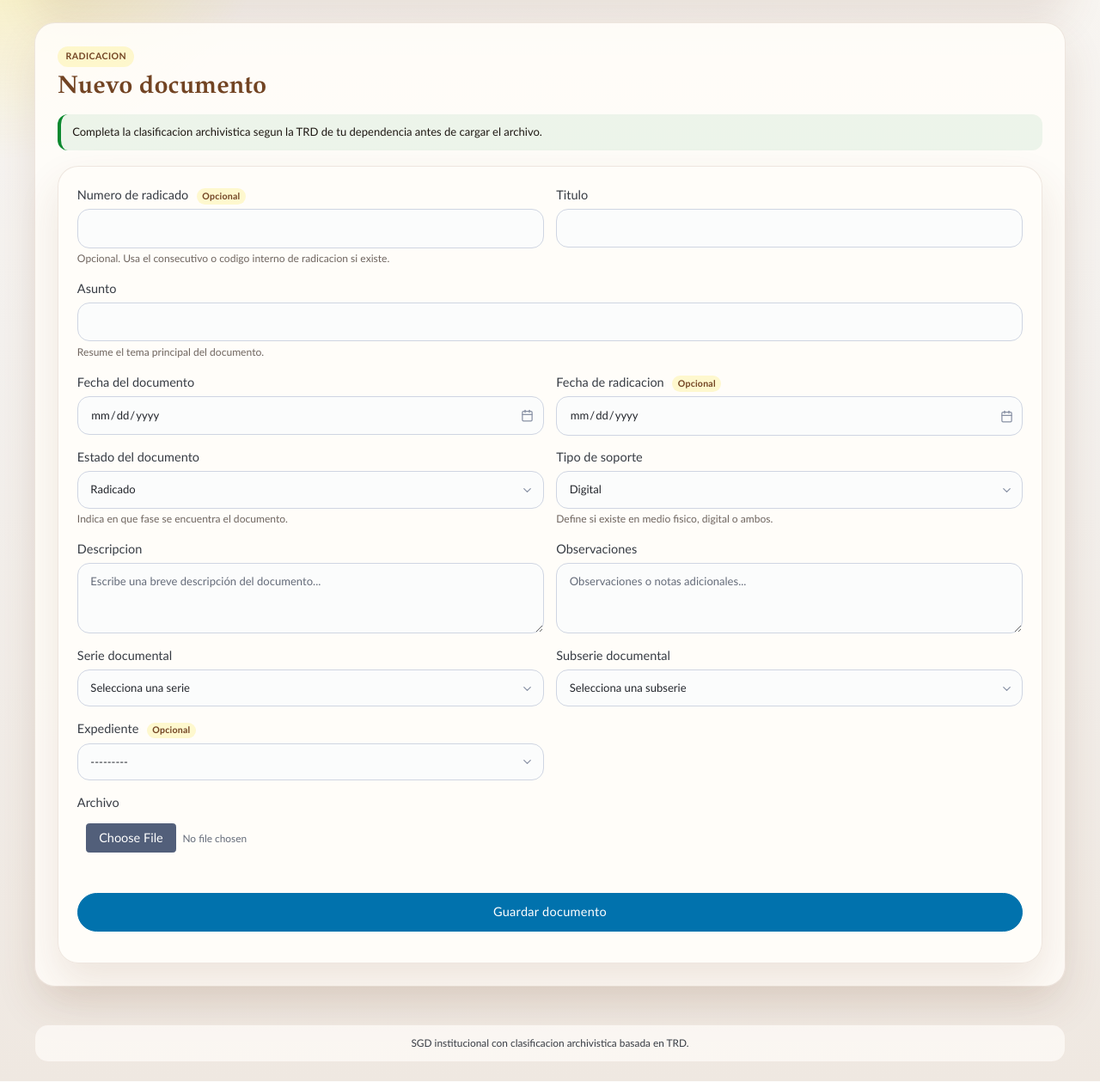
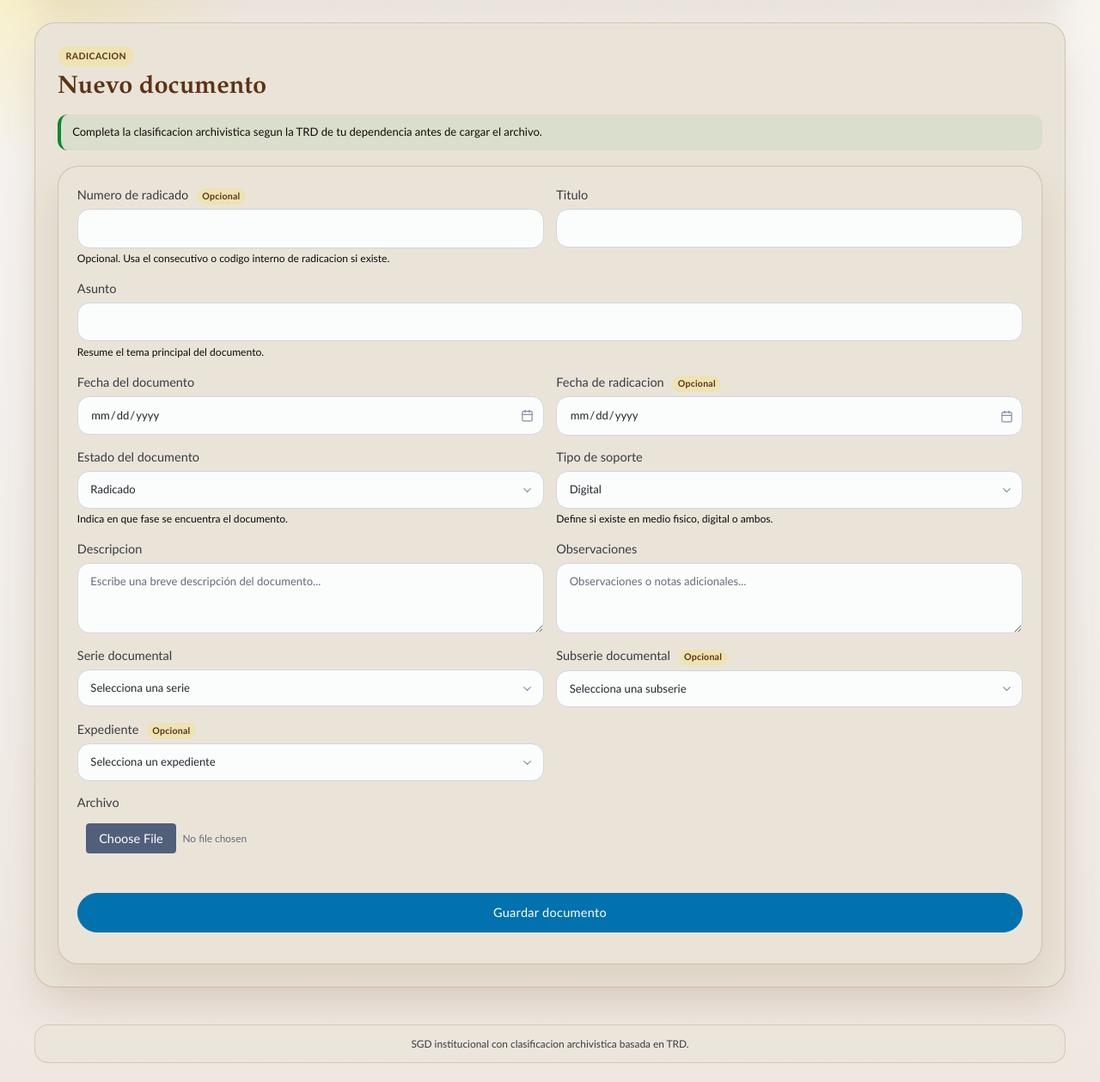
Before and after one commit to diegofc17/SDG, a Django app: page /documentos/nuevo/ in a window 1280 px wide. Shown: the part 133-1392 px from the top of the page at 86% size. Run offline with Django 5.2, Linux system fonts and the light colour scheme; the visitor is signed in with stand-in values (Sample User, id 1); data comes from the database, SQL or seed files in the repository; data that the repository does not hold is empty; some libraries are stand-ins or nearby versions.

Commit message:
se realizaron correcciones en el modulo de busqueda

```diff
--- a/apps/documents/forms.py
+++ b/apps/documents/forms.py
@@ -34,17 +34,29 @@ class DocumentForm(forms.ModelForm):
 
         if self.instance.pk:
             self.fields["subserie"].queryset = SubserieDocumental.objects.filter(serie=self.instance.serie)
+            self.fields["expediente"].queryset = Expediente.objects.filter(serie=self.instance.serie).exclude(estado="archivado")
 
         serie_id = self.data.get("serie") or getattr(self.instance, "serie_id", None)
         if serie_id:
             self.fields["subserie"].queryset = SubserieDocumental.objects.filter(
                 serie_id=serie_id, is_active=True
             )
+            self.fields["expediente"].queryset = Expediente.objects.filter(
+                serie_id=serie_id
+            ).exclude(estado="archivado")
         else:
             self.fields["subserie"].queryset = SubserieDocumental.objects.none()
+            if dependencia is not None:
+                self.fields["expediente"].queryset = Expediente.objects.filter(
+                    dependencia=dependencia
+                ).exclude(estado="archivado")
+            else:
+                self.fields["expediente"].queryset = Expediente.objects.none()
 
         self.fields["serie"].label = "Serie documental"
         self.fields["subserie"].label = "Subserie documental"
+        self.fields["subserie"].required = False
+        self.fields["expediente"].empty_label = "Selecciona un expediente"
         self.fields["serie"].empty_label = "Selecciona una serie"
         self.fields["subserie"].empty_label = "Selecciona una subserie"
         self.fields["serie"].label_from_instance = lambda obj: obj.display_label
@@ -70,8 +82,6 @@ class DocumentForm(forms.ModelForm):
             self.add_error("fecha_documento", "Debes indicar la fecha del documento.")
         if not serie:
             self.add_error("serie", "Debes seleccionar una serie documental.")
-        if not subserie:
-            self.add_error("subserie", "Debes seleccionar una subserie documental.")
 
         if fecha_documento and fecha_radicacion and fecha_radicacion < fecha_documento:
             self.add_error("fecha_radicacion", "La fecha de radicacion no puede ser anterior a la del documento.")
--- a/apps/documents/urls.py
+++ b/apps/documents/urls.py
@@ -2,6 +2,7 @@ from django.urls import path
 
 from .views import (
     document_create,
+    document_delete,
     document_detail,
     document_export,
     document_list,
@@ -9,10 +10,12 @@ from .views import (
     document_update,
     expediente_add_document,
     expediente_create,
+    expediente_delete,
     expediente_detail,
     expediente_list,
     expediente_update,
     subseries_by_serie,
+    expedientes_by_serie,
     trd_list,
     tvd_list,
 )
@@ -27,9 +30,12 @@ urlpatterns = [
     path("expedientes/nuevo/", expediente_create, name="expediente_create"),
     path("expedientes/<int:pk>/", expediente_detail, name="expediente_detail"),
     path("expedientes/<int:pk>/editar/", expediente_update, name="expediente_update"),
+    path("expedientes/<int:pk>/eliminar/", expediente_delete, name="expediente_delete"),
     path("expedientes/<int:pk>/agregar-documento/", expediente_add_document, name="expediente_add_document"),
     path("<int:pk>/", document_detail, name="document_detail"),
     path("<int:pk>/editar/", document_update, name="document_update"),
+    path("<int:pk>/eliminar/", document_delete, name="document_delete"),
     path("<int:pk>/preview/", document_preview, name="document_preview"),
     path("api/subseries/", subseries_by_serie, name="subseries_by_serie"),
+    path("api/expedientes/", expedientes_by_serie, name="expedientes_by_serie"),
 ]
--- a/apps/documents/views.py
+++ b/apps/documents/views.py
@@ -81,9 +81,9 @@ def _apply_document_search_filters(queryset, search_form):
     if soporte:
         queryset = queryset.filter(soporte=soporte)
     if fecha_desde:
-        queryset = queryset.filter(fecha_radicacion__gte=fecha_desde)
+        queryset = queryset.filter(fecha_documento__gte=fecha_desde)
     if fecha_hasta:
-        queryset = queryset.filter(fecha_radicacion__lte=fecha_hasta)
+        queryset = queryset.filter(fecha_documento__lte=fecha_hasta)
 
     return queryset
 
@@ -186,7 +186,12 @@ def document_export(request):
     buffer = BytesIO()
     wb.save(buffer)
     buffer.seek(0)
-
+# Crear response para XLSX
+    response = HttpResponse(
+        buffer.getvalue(),
+        content_type="application/vnd.openxmlformats-officedocument.spreadsheetml.sheet"
+    )
+    response["Content-Disposition"] = f'attachment; filename="{filename}"'
     # Registramos exportación
     log_action(
         request=request,
@@ -487,6 +492,18 @@ def subseries_by_serie(request):
 
 
 @login_required
+@permission_required("documents.view_document", raise_exception=True)
+def expedientes_by_serie(request):
+    serie_id = request.GET.get("serie_id")
+    if not serie_id:
+        return JsonResponse({"results": []})
+    queryset = Expediente.objects.filter(serie_id=serie_id).exclude(estado="archivado")
+    data = [{"id": item.id, "name": f"{item.codigo} - {item.nombre}"} for item in queryset.order_by("codigo", "nombre")]
+    return JsonResponse({"results": data})
+
+
+
+@login_required
 def trd_list(request):
     dependencias = Dependencia.objects.filter(is_active=True)
     selected_dep_id = request.GET.get("dependencia")
@@ -536,3 +553,58 @@ def tvd_list(request):
             "selected_seccion_id": selected_seccion_id,
         },
     )
+
+
+@login_required
+@permission_required("documents.delete_document", raise_exception=True)
+def document_delete(request, pk):
+    queryset, profile = _documents_for_user(request.user)
+    document = get_object_or_404(queryset, pk=pk)
+
+    if not request.user.is_superuser and document.uploaded_by_id != request.user.id:
+        raise PermissionDenied("Solo puedes eliminar documentos cargados por tu propio usuario.")
+
+    if request.method == "POST":
+        title = document.title
+        # Eliminar el archivo físico asociado
+        if document.file:
+            try:
+                document.file.delete(save=False)
+            except Exception:
+                pass
+        log_action(
+            request=request,
+            action="DELETE",
+            module="DOCUMENTOS",
+            description=f"Se eliminó el documento '{title}'.",
+            obj=document,
+        )
+        document.delete()
+        return redirect("document_list")
+
+    return redirect("document_detail", pk=pk)
+
+
+@login_required
+@permission_required("documents.delete_expediente", raise_exception=True)
+def expediente_delete(request, pk):
+    expedientes, profile = _expedientes_for_user(request.user)
+    expediente = get_object_or_404(expedientes, pk=pk)
+
+    if not request.user.is_superuser and expediente.created_by_id != request.user.id:
+        raise PermissionDenied("Solo puedes eliminar expedientes creados por tu propio usuario.")
+
+    if request.method == "POST":
+        nombre = expediente.nombre
+        codigo = expediente.codigo
+        log_action(
+            request=request,
+            action="DELETE",
+            module="EXPEDIENTES",
+            description=f"Se eliminó el expediente '{nombre}' (Código: {codigo}).",
+            obj=expediente,
+        )
+        expediente.delete()
+        return redirect("expediente_list")
+
+    return redirect("expediente_detail", pk=pk)
--- a/config/settings.py
+++ b/config/settings.py
@@ -4,7 +4,7 @@ BASE_DIR = Path(__file__).resolve().parent.parent
 
 SECRET_KEY = "django-insecure-change-me"
 DEBUG = True
-ALLOWED_HOSTS = []
+ALLOWED_HOSTS = ["localhost", "127.0.0.1", "0.0.0.0"]
 
 INSTALLED_APPS = [
     "django.contrib.admin",
@@ -49,12 +49,12 @@ TEMPLATES = [
 WSGI_APPLICATION = "config.wsgi.application"
 
 DATABASES = {
-        "default": {
+    "default": {
         "ENGINE": "django.db.backends.postgresql",
         "NAME": "sgd",
         "USER": "sgd",
         "PASSWORD": "Sgd2025#",
-        "HOST": "127.0.0.1",
+        "HOST": "db",
         "PORT": "5432",
     }
 }
--- a/static/css/app.css
+++ b/static/css/app.css
@@ -7,10 +7,10 @@
 :root {
   --sgd-green: #0b892f;
   --sgd-yellow: #f8db0b;
-  --sgd-terracotta: #724423;
+  --sgd-terracotta: #5d3316;
   --sgd-silver: #f4f1ee;
-  --sgd-ink: #1e1813;
-  --sgd-muted: #6f655f;
+  --sgd-ink: #110c08;
+  --sgd-muted: #0b0b0b;
   --sgd-border: #d9d1ca;
   --sgd-surface: #fffdf9;
   --sgd-shadow: 0 22px 48px rgba(114, 68, 35, 0.12);
@@ -24,8 +24,8 @@
   --pico-secondary: var(--sgd-terracotta);
   --pico-secondary-hover: #5f371b;
   --pico-secondary-focus: rgba(114, 68, 35, 0.18);
-  --pico-card-background-color: rgba(255, 253, 249, 0.92);
-  --pico-card-border-color: rgba(114, 68, 35, 0.12);
+  --pico-card-background-color: #eae4d8;
+  --pico-card-border-color: rgba(114, 68, 35, 0.22);
   --pico-form-element-background-color: #fffdfa;
   --pico-form-element-border-color: #ccbfb4;
   --pico-form-element-color: var(--sgd-ink);
@@ -177,9 +177,9 @@ small {
 .content-card,
 article,
 form {
-  border: 1px solid rgba(114, 68, 35, 0.12);
+  border: 1px solid rgba(114, 68, 35, 0.22);
   border-radius: var(--radius-card);
-  background: rgba(255, 253, 249, 0.9);
+  background: #eae4d8;
   box-shadow: var(--sgd-shadow);
 }
 
@@ -302,6 +302,19 @@ input[type="submit"] {
   font-size: 0.88rem;
 }
 
+.btn-danger,
+[role="button"].btn-danger {
+  background: #d9534f !important;
+  border-color: #d9534f !important;
+  color: #ffffff !important;
+}
+
+.btn-danger:hover,
+[role="button"].btn-danger:hover {
+  background: #c9302c !important;
+  border-color: #c9302c !important;
+}
+
 /* Input file amigable en móvil */
 input[type="file"] {
   padding: 0.55rem 0.8rem;
@@ -315,9 +328,9 @@ table {
   display: block;
   overflow-x: auto;
   -webkit-overflow-scrolling: touch;
-  border: 1px solid rgba(114, 68, 35, 0.1);
+  border: 1px solid rgba(114, 68, 35, 0.2);
   border-radius: 20px;
-  background: rgba(255, 253, 249, 0.94);
+  background: #eae4d8;
   box-shadow: var(--sgd-shadow);
 }
 
@@ -329,7 +342,7 @@ thead th {
 }
 
 tbody tr:nth-child(even) {
-  background: rgba(244, 241, 238, 0.65);
+  background: rgba(114, 68, 35, 0.07);
 }
 
 tbody td a {
@@ -456,8 +469,8 @@ tbody td a {
   margin: 0;
   padding: 0.85rem 1.1rem;
   border-radius: 16px;
-  background: rgba(255, 253, 249, 0.7);
-  border: 1px solid rgba(114, 68, 35, 0.08);
+  background: rgba(234, 228, 216, 0.75);
+  border: 1px solid rgba(114, 68, 35, 0.18);
   font-size: 0.82rem;
   text-align: center;
 }
--- a/templates/documents/create.html
+++ b/templates/documents/create.html
@@ -95,7 +95,7 @@
         {{ form.serie.errors }}
       </div>
       <div>
-        <label for="{{ form.subserie.id_for_label }}">Subserie documental</label>
+        <label for="{{ form.subserie.id_for_label }}">Subserie documental <span class="field-note">Opcional</span></label>
         {{ form.subserie }}
         {{ form.subserie.errors }}
       </div>
@@ -127,12 +127,14 @@
     (function () {
       const serieSelect = document.getElementById("id_serie");
       const subserieSelect = document.getElementById("id_subserie");
+      const expedienteSelect = document.getElementById("id_expediente");
 
-      if (!serieSelect || !subserieSelect) {
+      if (!serieSelect) {
         return;
       }
 
       const setOptions = (select, items, placeholder, selectedValue = "") => {
+        if (!select) return;
         select.innerHTML = "";
         const defaultOption = document.createElement("option");
         defaultOption.value = "";
@@ -151,6 +153,7 @@
       };
 
       const resetSelect = (select, placeholder) => {
+        if (!select) return;
         select.innerHTML = "";
         const option = document.createElement("option");
         option.value = "";
@@ -169,21 +172,44 @@
         return data.results || [];
       };
 
-      const loadSubseries = async () => {
+      const loadSubseriesAndExpedientes = async () => {
         const serieId = serieSelect.value;
-        const selectedSubserie = subserieSelect.value;
-        resetSelect(subserieSelect, "Selecciona una subserie");
+        const selectedSubserie = subserieSelect ? subserieSelect.value : "";
+        const selectedExpediente = expedienteSelect ? expedienteSelect.value : "";
+
+        if (subserieSelect) resetSelect(subserieSelect, "Selecciona una subserie");
+        if (expedienteSelect) resetSelect(expedienteSelect, "Selecciona un expediente");
+
         if (!serieId) {
           return;
         }
-        const items = await fetchOptions(`/documentos/api/subseries/?serie_id=${serieId}`);
-        setOptions(subserieSelect, items, "Selecciona una subserie", selectedSubserie);
+
+        if (subserieSelect) {
+          const subseriesItems = await fetchOptions(`/documentos/api/subseries/?serie_id=${serieId}`);
+          setOptions(subserieSelect, subseriesItems, "Selecciona una subserie", selectedSubserie);
+        }
+
+        if (expedienteSelect) {
+          const expedientesItems = await fetchOptions(`/documentos/api/expedientes/?serie_id=${serieId}`);
+          setOptions(expedienteSelect, expedientesItems, "Selecciona un expediente", selectedExpediente);
+        }
       };
 
-      serieSelect.addEventListener("change", loadSubseries);
+      serieSelect.addEventListener("change", loadSubseriesAndExpedientes);
 
       if (serieSelect.value) {
-        loadSubseries();
+        // En edición, al cargar la página evitamos resetear el valor actual seleccionándolo de nuevo
+        const initialSubserie = subserieSelect ? subserieSelect.value : "";
+        const initialExpediente = expedienteSelect ? expedienteSelect.value : "";
+
+        loadSubseriesAndExpedientes().then(() => {
+          if (subserieSelect && initialSubserie) {
+            subserieSelect.value = initialSubserie;
+          }
+          if (expedienteSelect && initialExpediente) {
+            expedienteSelect.value = initialExpediente;
+          }
+        });
       }
     })();
   </script>
--- a/templates/documents/list.html
+++ b/templates/documents/list.html
@@ -148,8 +148,8 @@
           </div>
 
           <div class="row-date-info">
-            <span class="date-label">Radicación</span>
-            <span class="date-value">{% if doc.fecha_radicacion %}{{ doc.fecha_radicacion }}{% else %}-{% endif %}</span>
+            <span class="date-label">Fecha Documento</span>
+            <span class="date-value">{% if doc.fecha_documento %}{{ doc.fecha_documento }}{% else %}-{% endif %}</span>
           </div>
 
           <div class="row-actions-col">
```
Also changed, not shown: docker-compose.yml (added, +28 -0 lines), templates/documents/detail.html (+11 -8 lines), templates/documents/expedientes/detail.html (+12 -4 lines), 1 other file.
